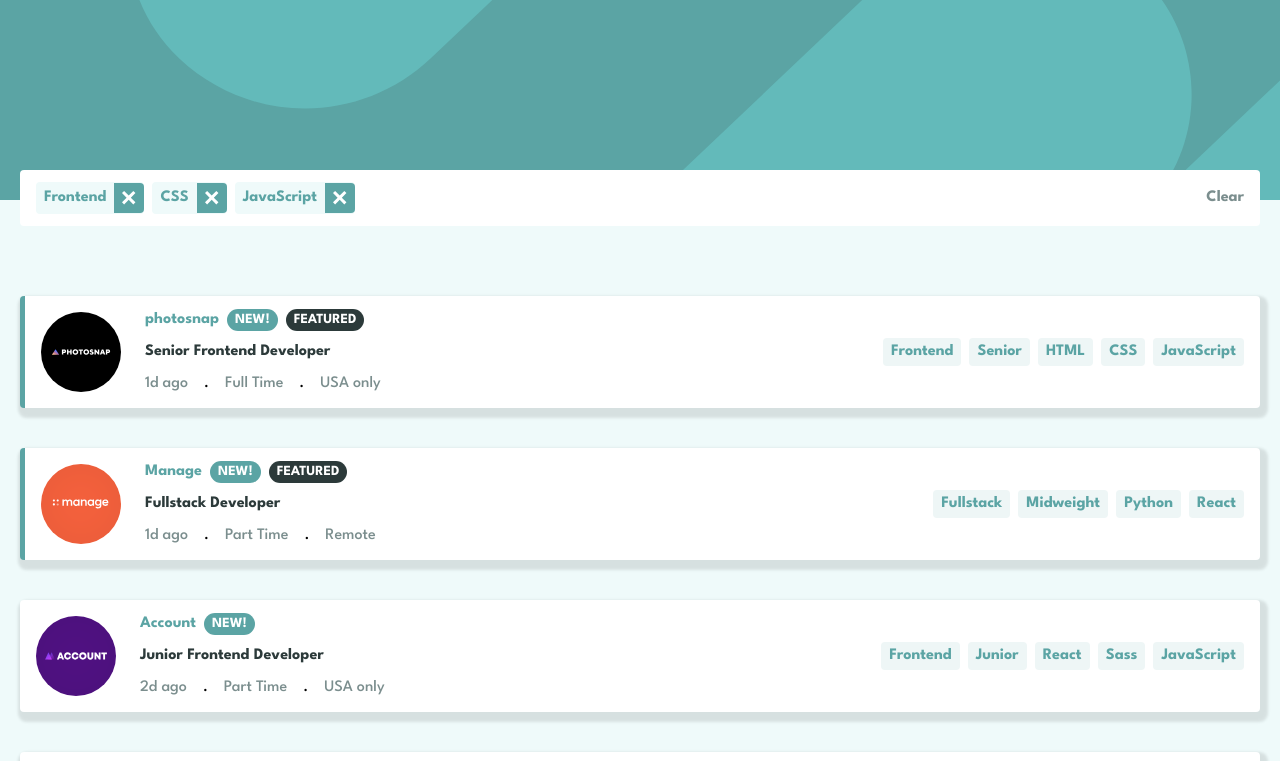
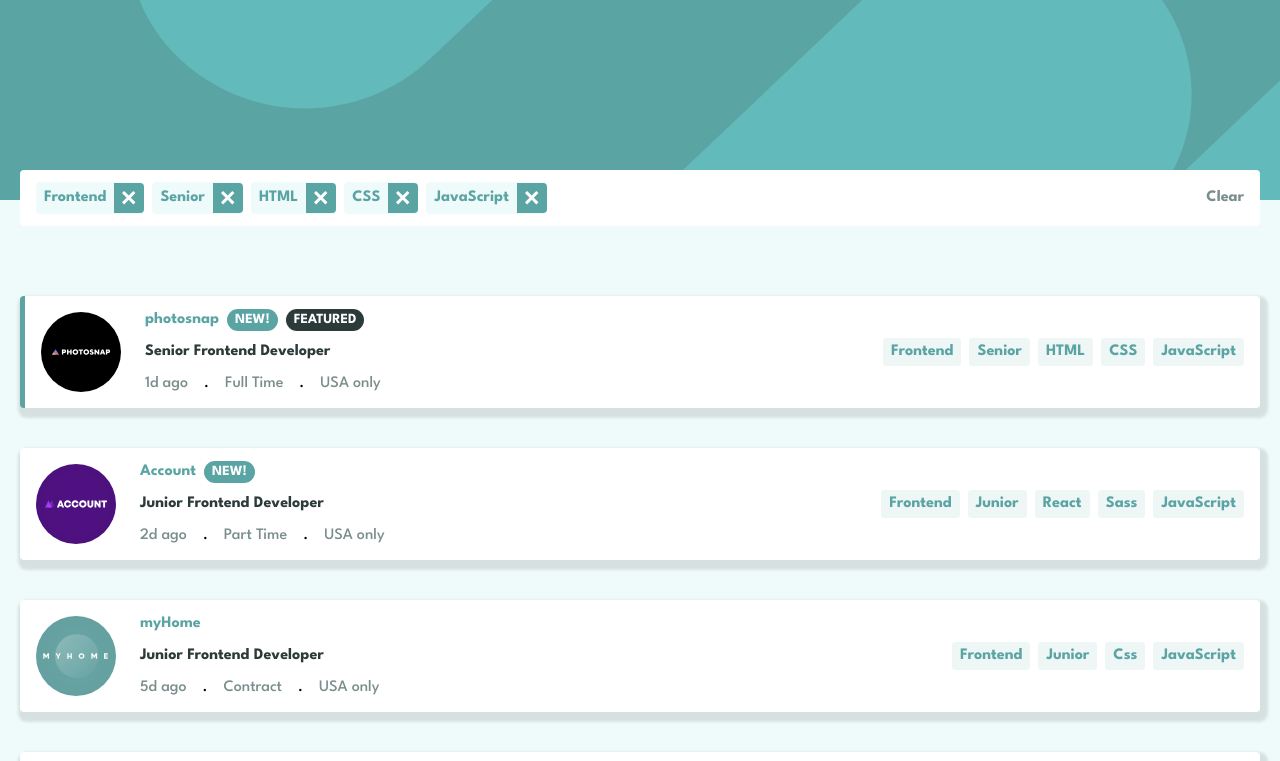
Before and after one commit to abdullah43577/static-job-listing, a website: page index.html in a window 1280 px wide. Both pictures are taken after a click on the element "Senior". Shown: the top 761 px of the page. Drawn offline with Linux system fonts and the light colour scheme.

Commit message:
still working on the project, done with the UI implementation, working on interactivenes

```diff
--- a/app/app.js
+++ b/app/app.js
@@ -21,7 +21,8 @@
 // };
 
 // let html;
-// data.forEach((objValue) => {
+// you can add .join('') later if things doesn't workoout
+// data.map((objValue) => {
 //   // TODO: Jobs listing
 
 //   if (objValue.new) {
--- a/app/script.js
+++ b/app/script.js
@@ -1,13 +1,78 @@
 "use strict";
 const main = document.querySelector("main");
-const filterContainer = document.querySelector(".filter--container");
+const filtersContainer = document.querySelector(".filter--container");
+const categoryFilter = document.querySelector(".category--filter");
+const filterSpan = document.querySelectorAll(".categories--container > span");
+
+let textContent = [];
+
+let pushed = false;
 
 main.addEventListener("click", function (e) {
   let clickedEl = e.target.closest(".categories--container");
-  console.log(clickedEl);
 
   if (!clickedEl) return;
 
-  filterContainer.classList.remove("hide");
-  filterContainer.classList.add("show");
+  filtersContainer.classList.remove("hide");
+  filtersContainer.classList.add("show");
+
+  const filters = clickedEl.querySelectorAll(".categories--container > span");
+  let filtersHtml = [];
+
+  filters.forEach((filter) => {
+    if (pushed === false) {
+      textContent.push(filter.textContent);
+      filtersHtml.push(`
+           <div class="renderedFilter flex items-center rounded bg-lightGrayishCyanBG filter">
+              <span class="px-2 py-1 font-bold text-desaturatedDarkCyan cursor-pointer"
+                >${filter.textContent}</span
+              >
+              <figure
+                class="cursor-pointer rounded-r bg-desaturatedDarkCyan px-2 py-2 hover:bg-veryDarkGrayishCyan"
+              >
+                <img src="./images/icon-remove.svg" alt="icon-remove" />
+              </figure>
+            </div>`);
+    }
+  });
+  pushed = true;
+  runCheck();
+
+  let filterHtmlString = filtersHtml.join("");
+  categoryFilter.insertAdjacentHTML("beforeend", filterHtmlString);
 });
+
+let newArray;
+
+filtersContainer.addEventListener("click", function (e) {
+  let clickedEl = e.target.closest(".renderedFilter");
+
+  if (!clickedEl) return;
+
+  clickedEl.remove();
+  runCheck();
+});
+
+const runCheck = function () {
+  // Find all elements with matching textContent using filter()
+  let matchingElements = Array.from(filterSpan)
+    .filter((span) => {
+      if (textContent.includes(span.textContent))
+        return span.parentElement.parentElement;
+    })
+    .map((span) => span.parentElement.parentElement);
+
+  // Log the matching elements
+  newArray = new Set(matchingElements);
+  displayFilteredSection();
+};
+
+const displayFilteredSection = function () {
+  const sectionContainer = document.querySelector(".section--container");
+
+  newArray.forEach((el) => {
+    console.log(el);
+    sectionContainer.innerHTML = "";
+    sectionContainer.insertAdjacentElement("beforebegin", el);
+  });
+};
--- a/index.html
+++ b/index.html
@@ -26,38 +26,7 @@
         class="filter--container hide flex h-auto w-full translate-y-[40px] items-center justify-between rounded bg-white px-4 py-3"
       >
         <div class="category--filter flex flex-wrap items-center gap-[0.5rem]">
-          <div class="flex items-center rounded bg-lightGrayishCyanBG filter">
-            <span class="px-2 py-1 font-bold text-desaturatedDarkCyan"
-              >Frontend</span
-            >
-            <figure
-              class="cursor-pointer rounded-r bg-desaturatedDarkCyan px-2 py-2 hover:bg-veryDarkGrayishCyan"
-            >
-              <img src="./images/icon-remove.svg" alt="icon-remove" />
-            </figure>
-          </div>
-
-          <div class="flex items-center rounded bg-lightGrayishCyanBG filter">
-            <span class="px-2 py-1 font-bold text-desaturatedDarkCyan"
-              >CSS</span
-            >
-            <figure
-              class="cursor-pointer rounded-r bg-desaturatedDarkCyan px-2 py-2 hover:bg-veryDarkGrayishCyan"
-            >
-              <img src="./images/icon-remove.svg" alt="icon-remove" />
-            </figure>
-          </div>
-
-          <div class="flex items-center rounded bg-lightGrayishCyanBG filter">
-            <span class="px-2 py-1 font-bold text-desaturatedDarkCyan"
-              >JavaScript</span
-            >
-            <figure
-              class="cursor-pointer rounded-r bg-desaturatedDarkCyan px-2 py-2 hover:bg-veryDarkGrayishCyan"
-            >
-              <img src="./images/icon-remove.svg" alt="icon-remove" />
-            </figure>
-          </div>
+          <!-- Todo: dynamically rendered content -->
         </div>
 
         <button
@@ -67,6 +36,7 @@
         </button>
       </div>
 
+      <div class="section--container">
         <!-- TODO: photosnap job listing -->
         <section
           class="photosnap--container relative mt-10 flex w-full flex-col items-center justify-between rounded border-l-[5px] border-l-desaturatedDarkCyan bg-white px-4 py-3 md:flex-row"
@@ -367,7 +337,9 @@
                 <p class="font-bold text-desaturatedDarkCyan">Loop Studios</p>
               </div>
 
-            <p class="font-bold text-veryDarkGrayishCyan">Software Engineer</p>
+              <p class="font-bold text-veryDarkGrayishCyan">
+                Software Engineer
+              </p>
 
               <div class="job--listing-info--section flex gap-[1rem]">
                 <span class="texst-sm text-darkGrayishCyan">1w ago</span>
@@ -737,9 +709,10 @@
             >
           </div>
         </section>
+      </div>
     </main>
 
-    <footer class="absolute bottom-5 left-5 hidden">
+    <footer class="absolute bottom-0 left-5">
       <div class="attribution">
         Challenge by
         <a href="https://www.frontendmentor.io?ref=challenge" target="_blank"
```
Also changed, not shown: README.md, dist/styles.css, screenshots/Screenshot (103).png (added). Lines whose indentation alone changed are shown as unchanged.
